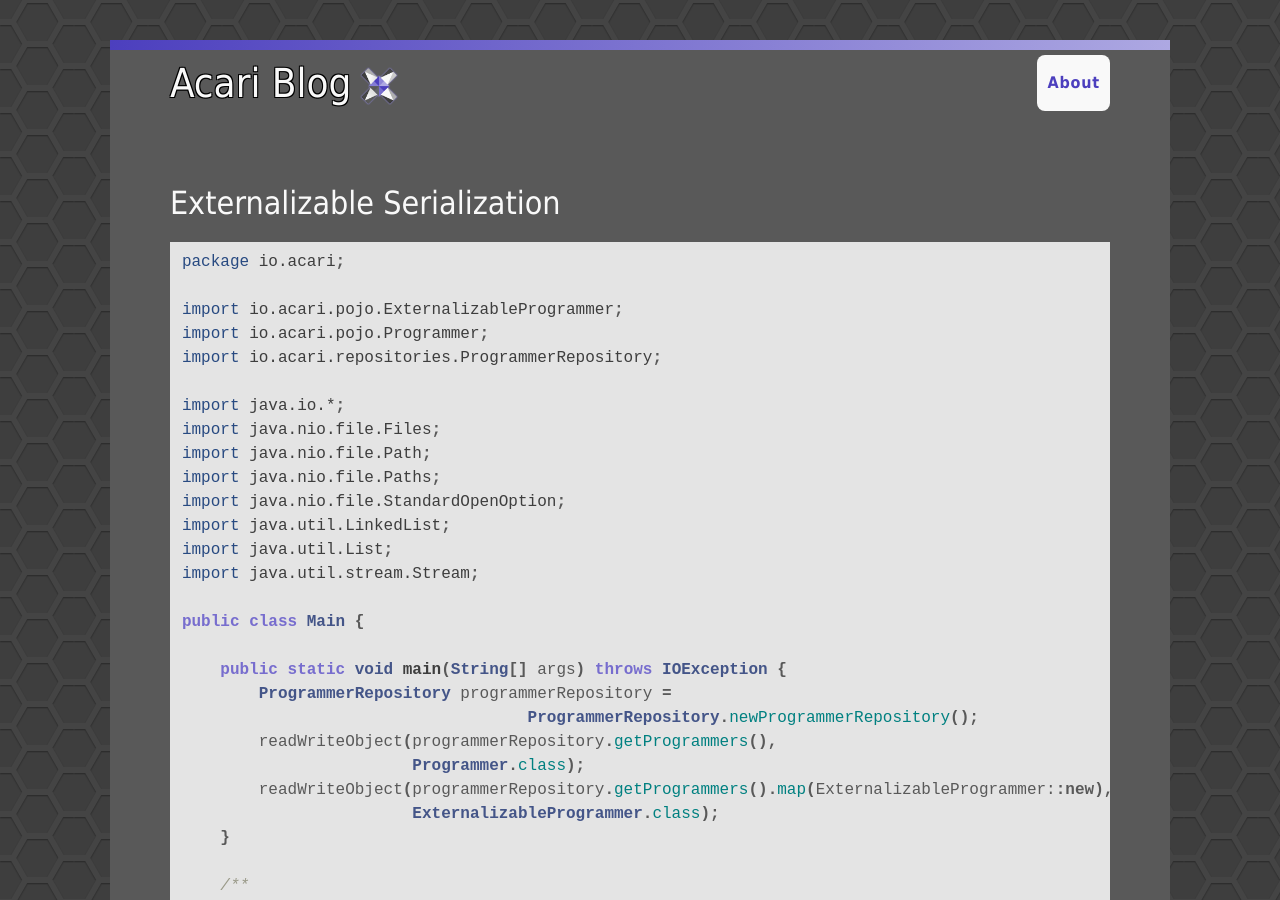
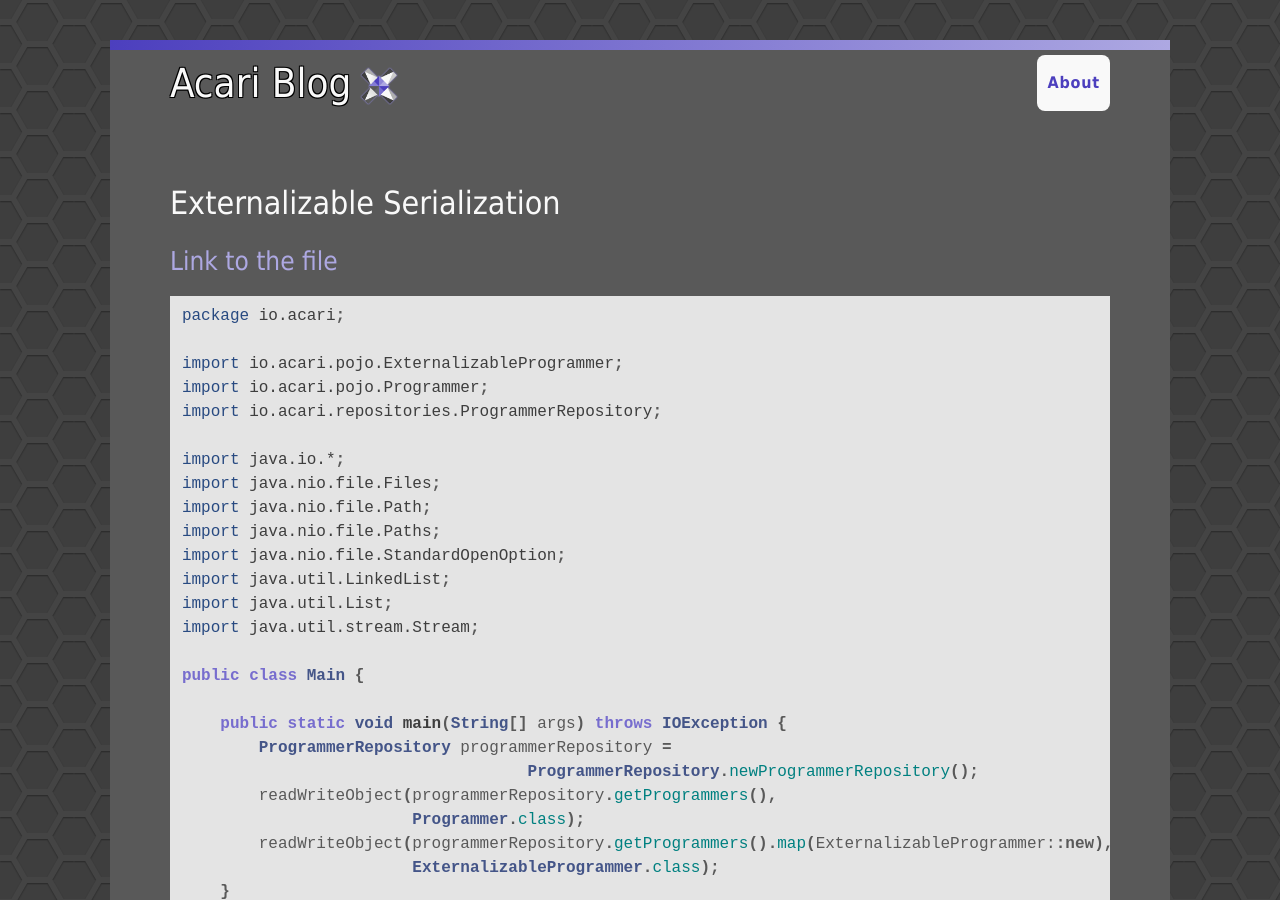
Before and after one commit to Unthrottled/blog, a Jekyll site: the page built from code/off/serializable.md, in a window 1280 px wide and 900 px high. Built offline with Jekyll 4.4.1, drawn with Linux system fonts in a browser that asks for light colours.

Commit message:
Link to the past

```diff
--- a/code/off/serializable.md
+++ b/code/off/serializable.md
@@ -4,6 +4,7 @@ layout: post
 
 Externalizable Serialization
 ---
+### [Link to the file](https://github.com/cyclic-reference/object-to-file/blob/master/src/main/java/io/acari/Main.java)
 
 {% highlight java %}
 package io.acari;
```
